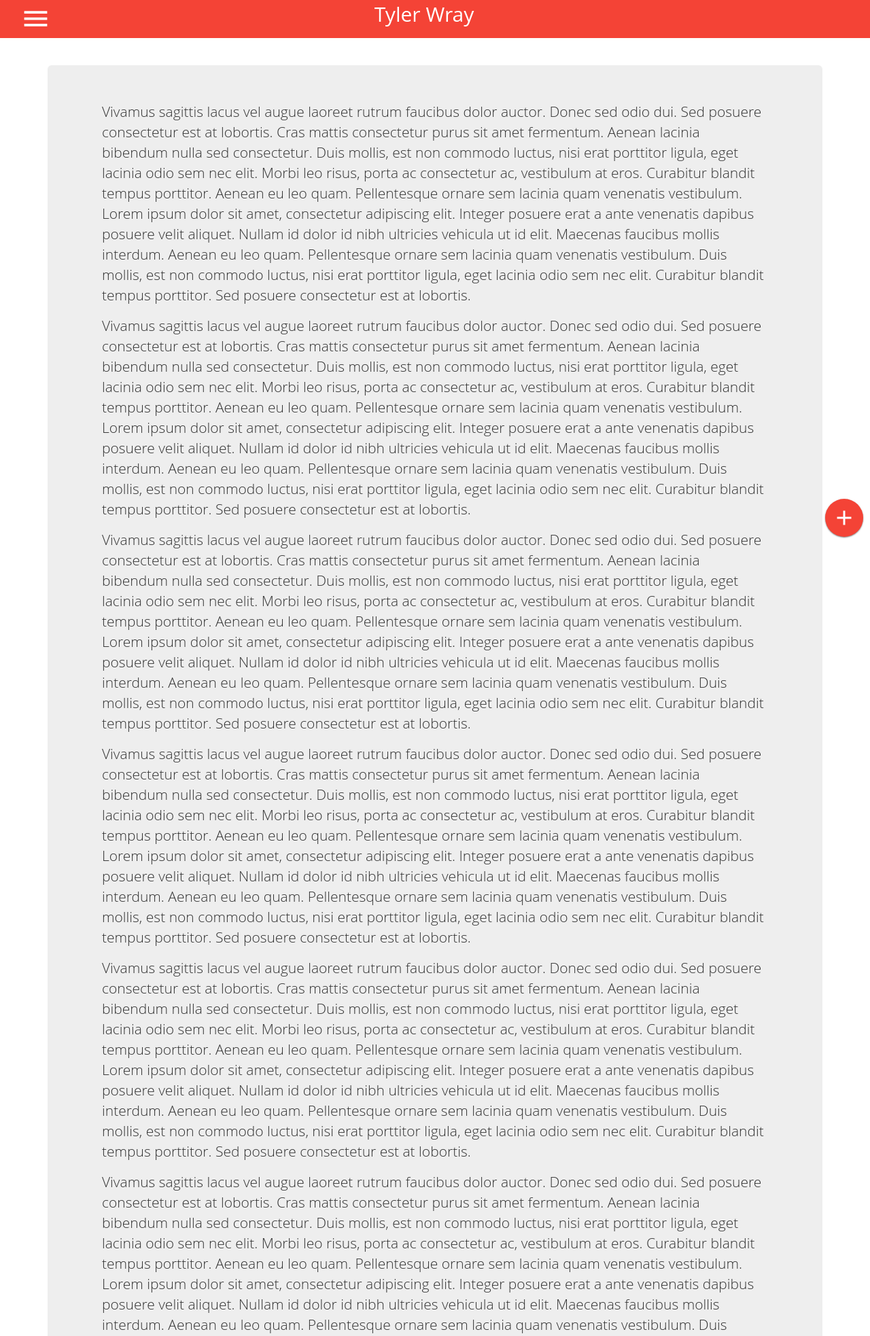
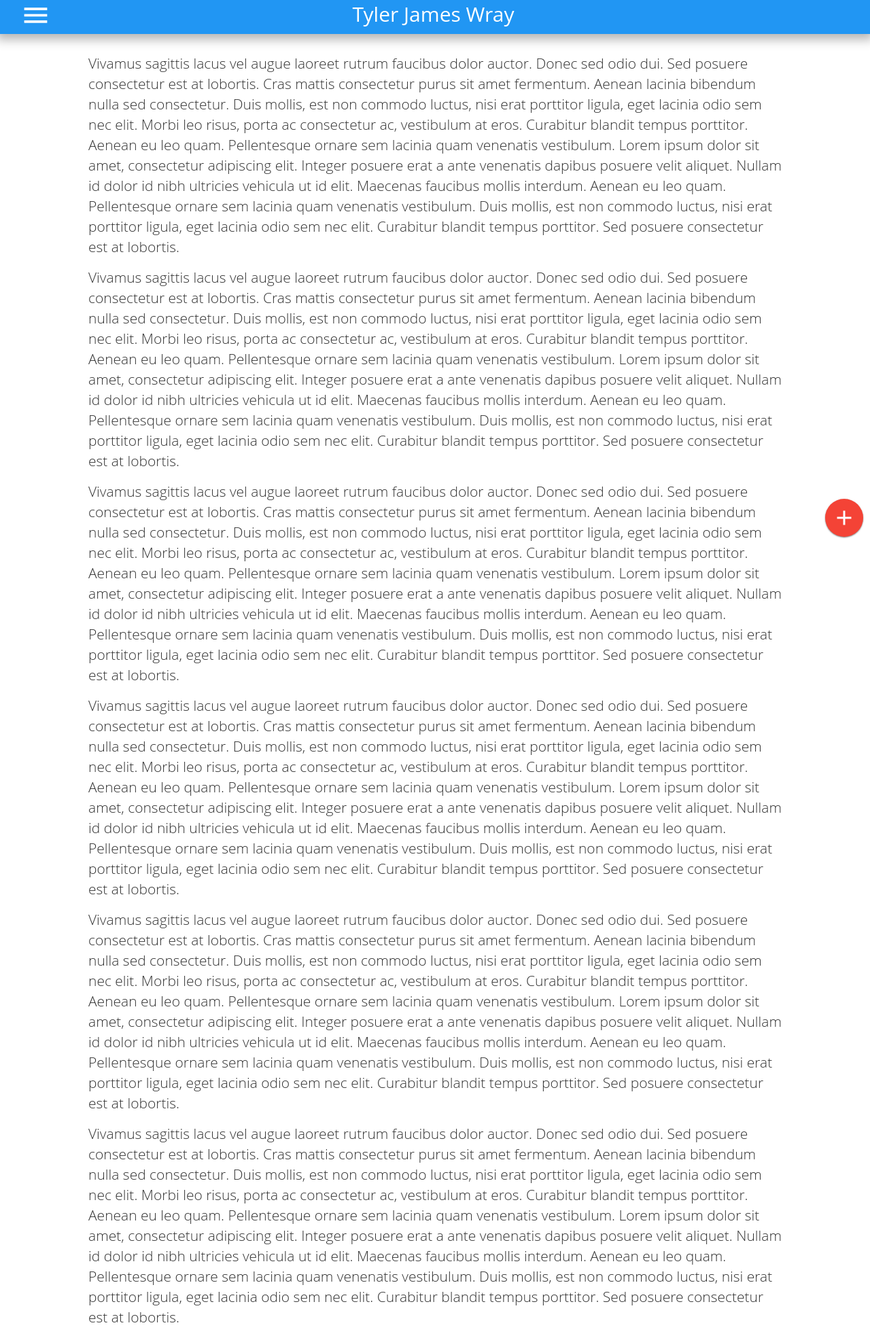
Before and after one commit to tylerwray/PersonalSite-old, a PHP site: page / in a window 1280 px wide. Shown: the top 1966 px of the page at 68% size. Run offline with PHP 8.4, Linux system fonts and the light colour scheme; some libraries are stand-ins or nearby versions.

Commit message:
Added Shit

```diff
--- a/assets/sass/bodyStyle.sass
+++ b/assets/sass/bodyStyle.sass
@@ -1,24 +1,17 @@
 body
-    padding-top: 56px
     overflow: auto
 
-.main-content
-    overflow-x: hidden
-    padding-top: 40px
-    position: relative
-    z-index: $lowest
+.jumbotron
+    background-color: white
 
 .fab-main,
 .fab-holder
     z-index: $middle
 
+// Icon Styles
 #icn-main, #icn-1, #icn-2, #icn-last
     color: white
     font-size: 36px
-
-article
-    padding: 20px
-    padding-top: 5px
 
 #fab
     cursor: pointer
@@ -169,35 +123,49 @@ article
     @extend #lbl-2
     transition-delay: .1s
 
-    &.closed
-        transition-delay: 0s
-
     &.open
         bottom: 220px
         box-shadow: 0px 5px 3px -3px rgba(0, 0, 0, 0.6)
 
-#overlay.open
+#overlay
     transition: $standard-transition
+    visibility: hidden
     position: fixed
-    right: 10px
-    min-width: 100%
-    min-height: 100%
-    background-color: $shadow
-    margin-right: -20px
+    top: 0
+    left: 0
+    right: 0
+    bottom: 0
+    width: 100%
+    height: 100%
+    background-color: rgba(0, 0, 0, 0)
     z-index: $middle + 1
 
-    body &
-        overflow: hidden
+    &.open
+        visibility: visible
+        transition: $standard-transition
+        background-color: rgba(0, 0, 0, 0.4)
 
-#overlay.closed
+#overlay-fab
+    @extend #overlay
+    z-index: $middle - 1
+    background-color: rgba(0, 0, 0, 0)
     transition: $standard-transition
 
-#overlay:clicked
-    transition: $standard-transition
+    &.open
+        background-color: rgba(255, 255, 255, 0.82)
 
-#overlay-fab.open
-    @extend #overlay
-    z-index: $middle - 1
-    background-color: rgba(255, 255, 255, 0.82)
-    margin-right: -10px
-    transition: $standard-transition
+
+
+
+// KEYFRAMES GO HERE
+@keyframes rotate-x
+    0%
+        transform: rotateZ(0deg)
+    100%
+        transform: rotateZ(135deg)
+
+@keyframes rotate-a
+    0%
+        transform: rotateZ(135deg)
+    100%
+        transform: rotateZ(0deg)
--- a/assets/sass/headerStyle.sass
+++ b/assets/sass/headerStyle.sass
@@ -2,19 +2,21 @@
     border-radius: 0px
     background-color: $primary
     z-index: $lowest + 1
+    animation: $fade-in
+    box-shadow: 0px 3px 15px 5px $shadow
 
-#menu-btn i
+#menu-btn
     color: white
     font-size: 45px
-    padding-top: 5px
+    float: left
 
     &:hover
         cursor: pointer
 
 #name
     font-size: 30px
+    margin-left: -50px
     color: white
-    height: 100%
 
     @media screen and (max-width: 480px)
         display: none
--- a/assets/sass/stylesheet.sass
+++ b/assets/sass/stylesheet.sass
@@ -1,3 +1,5 @@
 @import unified.sass
 @import bodyStyle.sass
 @import headerStyle.sass
+@import pages/skills.sass
+@import pages/home.sass
--- a/assets/sass/unified.sass
+++ b/assets/sass/unified.sass
@@ -1,6 +1,6 @@
 // Main colors of site
-$primary: #F44336
-$secondary: #2196F3
+$primary: #2196F3
+$secondary: #F44336
 
 // Fab colors & order
 $first: #2196F3
@@ -8,14 +8,25 @@ $second: #43A047
 $third: #AB47BC
 
 // CSS standard function sets
-$standard-transition: all 500ms ease-in-out
-$fast-transition: all 200ms ease-in-out
+$standard-transition: all 325ms ease-in-out
+$fast-transition: all 150ms ease-in-out
 $shadow: rgba(0, 0, 0, 0.3)
 
 // Z-Index properties
 $lowest: 0
 $middle: 5
 $highest: 10
+
+// Animation names
+$fade-in: fade-in 600ms ease-in-out 0s 1 normal forwards running
+
+@keyframes fade-in
+    0%
+        transform: translateY(-50px)
+        opacity: 0
+    100%
+        transform: translateY(0px)
+        opacity: 1
 
 *
     font-family: 'Open Sans', Tahoma, serif
@@ -26,3 +37,23 @@ button
 
 .disabled
     background-color: $shadow
+
+.active
+    color: $primary
+
+    & > i
+        color: $primary
+
+a:link
+    text-decoration: none
+    color: inherit
+
+a:visited
+    color: inherit
+
+a:hover
+    text-decoration: none
+    color: inherit
+
+a:active
+    color: inherit
--- a/assets/stylesheet.css
+++ b/assets/stylesheet.css
@@ -1,21 +1,43 @@
+@keyframes fade-in {
+  0% {
+    transform: translateY(-50px);
+    opacity: 0; }
+  100% {
+    transform: translateY(0px);
+    opacity: 1; } }
 * {
   font-family: "Open Sans", Tahoma, serif; }
 
 button {
-  color: #F44336; }
+  color: #2196F3; }
 
 .disabled {
   background-color: rgba(0, 0, 0, 0.3); }
 
+.active {
+  color: #2196F3; }
+  .active > i {
+    color: #2196F3; }
+
+a:link {
+  text-decoration: none;
+  color: inherit; }
+
+a:visited {
+  color: inherit; }
+
+a:hover {
+  text-decoration: none;
+  color: inherit; }
+
+a:active {
+  color: inherit; }
+
 body {
-  padding-top: 56px;
   overflow: auto; }
 
-.main-content {
-  overflow-x: hidden;
-  padding-top: 40px;
-  position: relative;
-  z-index: 0; }
+.jumbotron {
+  background-color: white; }
 
 .fab-main,
 .fab-holder {
@@ -24,10 +46,6 @@ body {
 #icn-main, #icn-1, #icn-2, #icn-last {
   color: white;
   font-size: 36px; }
-
-article {
-  padding: 20px;
-  padding-top: 5px; }
 
 #fab {
   cursor: pointer;
@@ -40,13 +58,118 @@ article {
   bottom: 10px;
   z-index: 5;
   background-color: #F44336;
-  transition: all 300ms ease-in-out;
+  transition: all 150ms ease-in-out;
   box-shadow: 0px 1px 2px 0px rgba(0, 0, 0, 0.5); }
+  #fab > i {
+    animation-name: rotate-a;
+    animation-duration: 350ms;
+    animation-fill-mode: forwards; }
+  #fab:focus {
+    cursor: pointer;
+    transition: all 150ms ease-in-out;
+    box-shadow: 0px 8px 10px 1px rgba(0, 0, 0, 0.4); }
+  #fab.open {
+    transition: all 150ms ease-in-out;
+    box-shadow: 0px 8px 10px 1px rgba(0, 0, 0, 0.4); }
+  #fab.open > :first-child {
+    animation-name: rotate-x;
+    animation-duration: 350ms;
+    animation-fill-mode: forwards; }
 
-#fab.closed > i {
-  animation-name: rotate-a;
-  animation-duration: 500ms;
-  animation-fill-mode: forwards; }
+#fab-1, #fab-2, #fab-3 {
+  width: 46px;
+  height: 46px;
+  position: fixed;
+  right: 16px;
+  bottom: 10px;
+  border-radius: 50%;
+  background-color: #2196F3;
+  box-shadow: 0px 3px 10px 0px rgba(0, 0, 0, 0.3);
+  transition: all 150ms ease-in-out;
+  transition-delay: 0s;
+  z-index: 5;
+  opacity: 0; }
+  #fab-1 > :first-child, #fab-2 > :first-child, #fab-3 > :first-child {
+    padding: 11px;
+    font-size: 24px; }
+  #fab-1.open, .open#fab-2, .open#fab-3 {
+    cursor: pointer;
+    transition: all 150ms ease-in-out;
+    width: 46px;
+    height: 46px;
+    bottom: 85px;
+    opacity: 1;
+    box-shadow: 0px 3px 10px 0px rgba(0, 0, 0, 0.3); }
+
+#fab-2, #fab-3 {
+  background-color: #43A047;
+  bottom: 10px;
+  transition-delay: 0.05s; }
+  #fab-2.open, .open#fab-3 {
+    bottom: 150px; }
+
+#fab-3 {
+  bottom: 10px;
+  background-color: #AB47BC;
+  transition-delay: 0.1s; }
+  #fab-3.open {
+    bottom: 215px; }
+
+#lbl-1, #lbl-2, #lbl-3 {
+  position: fixed;
+  right: 0px;
+  bottom: 10px;
+  opacity: 0;
+  color: black;
+  font-size: 14px;
+  font-weight: normal;
+  transition: all 150ms ease-in-out;
+  transition-delay: 0s;
+  box-shadow: 0px 5px 3px -3px rgba(0, 0, 0, 0.6);
+  border: 0.5px solid rgba(0, 0, 0, 0.1);
+  border-radius: 5px;
+  background-color: white;
+  z-index: 5;
+  padding: 4px; }
+  #lbl-1.open, .open#lbl-2, .open#lbl-3 {
+    opacity: 1;
+    right: 80px;
+    bottom: 90px; }
+
+#lbl-2, #lbl-3 {
+  transition-delay: 0.05s; }
+  #lbl-2.open, .open#lbl-3 {
+    bottom: 155px; }
+
+#lbl-3 {
+  transition-delay: 0.1s; }
+  #lbl-3.open {
+    bottom: 220px;
+    box-shadow: 0px 5px 3px -3px rgba(0, 0, 0, 0.6); }
+
+#overlay, #overlay-fab {
+  transition: all 325ms ease-in-out;
+  visibility: hidden;
+  position: fixed;
+  top: 0;
+  left: 0;
+  right: 0;
+  bottom: 0;
+  width: 100%;
+  height: 100%;
+  background-color: transparent;
+  z-index: 6; }
+  #overlay.open, .open#overlay-fab {
+    visibility: visible;
+    transition: all 325ms ease-in-out;
+    background-color: rgba(0, 0, 0, 0.4); }
+
+#overlay-fab {
+  z-index: 4;
+  background-color: transparent;
+  transition: all 325ms ease-in-out; }
+  #overlay-fab.open {
+    background-color: rgba(255, 255, 255, 0.82); }
 
 @keyframes rotate-x {
   0% {
@@ -58,153 +181,24 @@ article {
     transform: rotateZ(135deg); }
   100% {
     transform: rotateZ(0deg); } }
-#fab:focus {
-  cursor: pointer;
-  transition: all 500ms ease-in-out;
-  box-shadow: 0px 8px 10px 1px rgba(0, 0, 0, 0.4); }
-
-/*#fab:click
- * cursor: pointer
- * transition: all 500ms ease
- * box-shadow: 0px 8px 10px 1px rgba(0, 0, 0, 0.4) */
-#fab.open {
-  transition: all 500ms ease-in-out;
-  box-shadow: 0px 8px 10px 1px rgba(0, 0, 0, 0.4); }
-
-#fab.open > :first-child {
-  animation-name: rotate-x;
-  animation-duration: 500ms;
-  animation-fill-mode: forwards; }
-
-#fab-1, #fab-2, #fab-3 {
-  width: 46px;
-  height: 46px;
-  position: fixed;
-  right: 16px;
-  bottom: 10px;
-  border-radius: 50%;
-  background-color: #2196F3;
-  box-shadow: 0px 3px 10px 0px rgba(0, 0, 0, 0.3);
-  transition: all 200ms ease-in-out;
-  transition-delay: 0s;
-  z-index: 5;
-  opacity: 0; }
-  #fab-1.closed, .closed#fab-2, .closed#fab-3 {
-    transition: all 200ms ease-in-out;
-    transition-delay: 0.1s;
-    bottom: 10px; }
-  #fab-1 > :first-child, #fab-2 > :first-child, #fab-3 > :first-child {
-    padding: 11px;
-    font-size: 24px; }
-  #fab-1.open, .open#fab-2, .open#fab-3 {
-    cursor: pointer;
-    transition: all 200ms ease-in-out;
-    width: 46px;
-    height: 46px;
-    bottom: 85px;
-    opacity: 1;
-    box-shadow: 0px 3px 10px 0px rgba(0, 0, 0, 0.3); }
-
-#fab-2, #fab-3 {
-  background-color: #43A047;
-  bottom: 10px;
-  transition-delay: 0.05s; }
-  #fab-2.closed, .closed#fab-3 {
-    bottom: 10px;
-    transition-delay: 0.05s; }
-  #fab-2.open, .open#fab-3 {
-    bottom: 150px;
-    box-shadow: 0px 3px 10px 0px rgba(0, 0, 0, 0.3); }
-
-#fab-3 {
-  bottom: 10px;
-  background-color: #AB47BC;
-  transition-delay: 0.1s; }
-  #fab-3.closed {
-    transition-delay: 0s;
-    bottom: 10px; }
-  #fab-3.open {
-    bottom: 215px;
-    box-shadow: 0px 3px 10px 0px rgba(0, 0, 0, 0.3); }
-
-#lbl-1, #lbl-2, #lbl-3 {
-  position: fixed;
-  right: 0px;
-  bottom: 10px;
-  opacity: 0;
-  color: black;
-  font-size: 14px;
-  font-weight: normal;
-  transition: all 200ms ease-in-out;
-  transition-delay: 0s;
-  box-shadow: 0px 5px 3px -3px rgba(0, 0, 0, 0.6);
-  border: 0.5px solid rgba(0, 0, 0, 0.1);
-  border-radius: 5px;
-  background-color: white;
-  z-index: 5;
-  padding: 4px; }
-  #lbl-1.closed, .closed#lbl-2, .closed#lbl-3 {
-    transition-delay: 0.1s; }
-  #lbl-1.open, .open#lbl-2, .open#lbl-3 {
-    opacity: 1;
-    right: 80px;
-    bottom: 90px; }
-
-#lbl-2, #lbl-3 {
-  transition-delay: 0.05s; }
-  #lbl-2.closed, .closed#lbl-3 {
-    transition-delay: 0.05s; }
-  #lbl-2.open, .open#lbl-3 {
-    bottom: 155px; }
-
-#lbl-3 {
-  transition-delay: 0.1s; }
-  #lbl-3.closed {
-    transition-delay: 0s; }
-  #lbl-3.open {
-    bottom: 220px;
-    box-shadow: 0px 5px 3px -3px rgba(0, 0, 0, 0.6); }
-
-#overlay.open, .open#overlay-fab {
-  transition: all 500ms ease-in-out;
-  position: fixed;
-  right: 10px;
-  min-width: 100%;
-  min-height: 100%;
-  background-color: rgba(0, 0, 0, 0.3);
-  margin-right: -20px;
-  z-index: 6; }
-  body #overlay.open, body .open#overlay-fab {
-    overflow: hidden; }
-
-#overlay.closed, .closed#overlay-fab.open {
-  transition: all 500ms ease-in-out; }
-
-#overlay:clicked, #overlay-fab.open:clicked {
-  transition: all 500ms ease-in-out; }
-
-#overlay-fab.open {
-  z-index: 4;
-  background-color: rgba(255, 255, 255, 0.82);
-  margin-right: -10px;
-  transition: all 500ms ease-in-out; }
-
 .navbar {
   border-radius: 0px;
-  background-color: #F44336;
-  z-index: 1; }
+  background-color: #2196F3;
+  z-index: 1;
+  animation: fade-in 600ms ease-in-out 0s 1 normal forwards running;
+  box-shadow: 0px 3px 15px 5px rgba(0, 0, 0, 0.3); }
 
-#menu-btn i {
+#menu-btn {
   color: white;
   font-size: 45px;
-  padding-top: 5px; }
-  #menu-btn i:hover {
+  float: left; }
+  #menu-btn:hover {
     cursor: pointer; }
 
 #name {
   font-size: 30px;
-  color: white;
-  height: 100%; }
+  margin-left: -50px;
+  color: white; }
   @media screen and (max-width: 480px) {
     #name {
       display: none; } }
@@ -217,12 +211,40 @@ article {
   background-color: white;
   position: fixed;
   z-index: 10;
-  transition: all 500ms ease-in-out; }
+  transition: all 325ms ease-in-out;
+  padding: 0px;
+  box-shadow: 3px 0px 30px 4px rgba(0, 0, 0, 0.3); }
   #side-nav.open {
-    transition: all 500ms ease-in-out;
+    transition: all 325ms ease-in-out;
     margin-left: 0px; }
-  #side-nav > ul > li {
-    color: black;
-    list-style-type: none; }
+
+.side-nav-icon {
+  color: gray;
+  font-size: 20px;
+  padding-right: 10px;
+  padding-top: 2px;
+  transform: translateY(4px); }
+
+.side-nav-header-icon {
+  color: white;
+  font-size: 45px; }
+
+.side-nav-item, .side-nav-item-lower {
+  padding: 10px; }
+  .side-nav-item:hover, .side-nav-item-lower:hover {
+    cursor: pointer; }
+  .side-nav-item > a, .side-nav-item-lower > a {
+    color: black; }
+  .side-nav-item > a:hover, .side-nav-item-lower > a:hover {
+    text-decoration: none; }
+
+.side-nav-header {
+  background-color: #F44336;
+  box-shadow: 0px 3px 10px 0px rgba(0, 0, 0, 0.3); }
+  .side-nav-header:hover {
+    cursor: pointer; }
+
+.main-content {
+  padding-top: 30px; }
 
 /*# sourceMappingURL=stylesheet.css.map */
--- a/index.html
+++ b/index.html
@@ -2,7 +2,7 @@
 <html>
 
 <head>
-    <meta name="viewport" content="width=device-width,height=device-height,initial-scale=1.0,user-scaleable=no" />
+    <meta name="viewport" content="width=device-width,height=device-height,initial-scale=1.0,user-scalable=no" />
     <link rel="stylesheet" href="assets/bootstrap/css/bootstrap.min.css" />
     <link href="https://fonts.googleapis.com/icon?family=Material+Icons" rel="stylesheet">
     <link rel="stylesheet" href="assets/stylesheet.css">
@@ -12,26 +12,31 @@
 </head>
 
 <body>
+    <div id="side-nav" class="container-fluid">
+        <header class="side-nav-header col-xs-12 text-center"><i class="material-icons side-nav-header-icon">close</i></header>
+        <a class="col-xs-12 side-nav-item active" href="#home"><i class="material-icons side-nav-icon">home</i>Home</a>
+
+        <a class="col-xs-12 side-nav-item" href="#skills"><i class="material-icons side-nav-icon">build</i>Skills</a>
+
+        <a class="col-xs-12 side-nav-item" href="#profile"><i class="material-icons side-nav-icon">account_circle</i>Profile</a>
+
+        <a class="col-xs-12 side-nav-item" href="#contact"><i class="material-icons side-nav-icon">import_contacts</i>Contact</a>
+
+        <a class="col-xs-12 side-nav-item" href="#settings"><i class="material-icons side-nav-icon">settings</i>Settings</a>
+
+        <a class="col-xs-12 side-nav-item" href="#about"><i class="material-icons side-nav-icon">info_outline</i>About</a>
+    </div>
+
     <nav class="navbar navbar-fixed-top">
-        <div class="container-fluid">
-            <span id="menu-btn" class="col-xs-5 col-md-5 col-lg-5"><i class="material-icons">menu</i></span>
-            <span id="name" class="col-xs-5 col-md-6 col-lg-5">Tyler Wray</span>
+        <div class="container-fluid text-center">
+            <div class="col-xs-12">
+                <i id="menu-btn" class="material-icons">menu</i><span id="name">Tyler James Wray</span>
+            </div>
         </div>
     </nav>
 
-    <div id="side-nav" class="closed">
-        <ul>
-            <li>Home</li>
-            <li>Skills</li>
-            <li>About</li>
-            <li>Hobbies</li>
-            <li>Contact</li>
-
-        </ul>
-    </div>
-
-<div id="overlay" class="container closed"></div>
-<div id="overlay-fab" class="container closed"></div>
+    <div id="overlay"></div>
+    <div id="overlay-fab"></div>
     <div class="main-content container">
         <div class="jumbotron">
             <article>
@@ -101,31 +106,31 @@
     </div>
 
     <div class="fab-holder">
-        <label for="fab-3" id="lbl-3" class="closed">More Info</label>
-        <div id="fab-3" class="closed">
+        <label for="fab-3" id="lbl-3" class="hidden">More Info</label>
+        <div id="fab-3" class="">
             <i id="icn-last" class="material-icons">info_outline</i>
         </div>
     </div>
 
     <div class="fab-holder">
-        <label for="fab-2" id="lbl-2" class="closed">Profile</label>
-        <div id="fab-2" class="closed">
-            <i id="icn-2" class="material-icons">account_circle</i>
+        <label for="fab-2" id="lbl-2" class="hidden">Call me</label>
+        <div id="fab-2" class="">
+            <i id="icn-2" class="material-icons">phone</i>
         </div>
     </div>
 
     <div class="fab-holder">
-        <label for="fab-1" id="lbl-1" class="closed">E-Mail Me</label>
-        <div id="fab-1" class="closed">
+        <label for="fab-1" id="lbl-1" class="hidden">E-Mail Me</label>
+        <div id="fab-1" class="">
             <i id="icn-1" class="material-icons">mail</i>
         </div>
     </div>
 
-    <div id="fab" class="fab-main closed">
+    <div id="fab" class="fab-main">
         <i id="icn-main" class="material-icons">add</i>
     </div>
 
-    <script src="https://code.jquery.com/jquery-3.1.0.min.js" integrity="sha256-cCueBR6CsyA4/9szpPfrX3s49M9vUU5BgtiJj06wt/s=" crossorigin="anonymous"></script>
+    <script type="text/javascript" src="assets/jQuery/jquery-3.1.0.min.js"></script>
     <script src="scripts/index.js"></script>
 
 </body>
```
Also changed, not shown: other parts of assets/sass/bodyStyle.sass (+17 -56 lines), other parts of assets/sass/headerStyle.sass (+34 -2 lines), scripts/index.js (+41 -19 lines), 1 other file.
